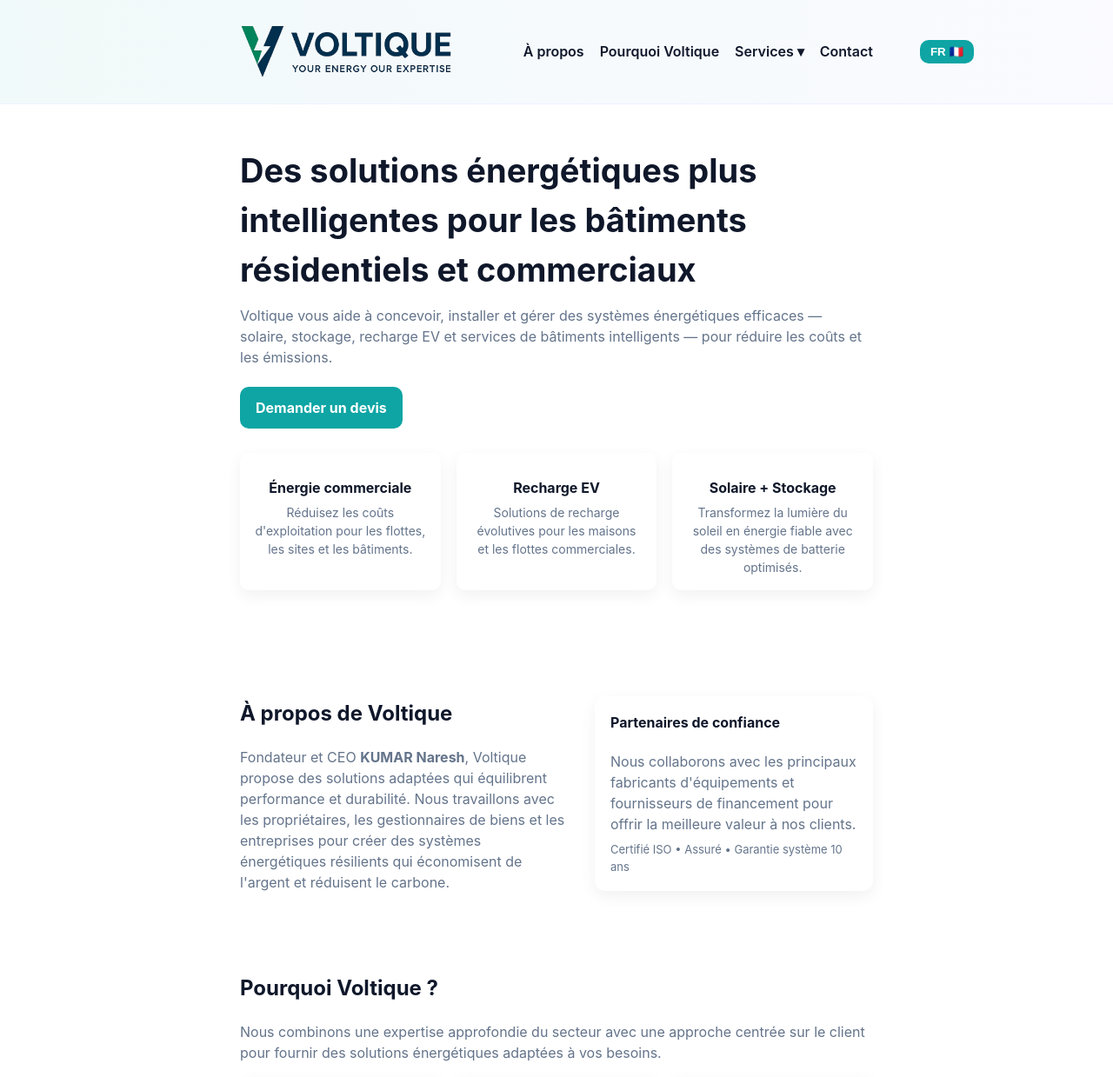
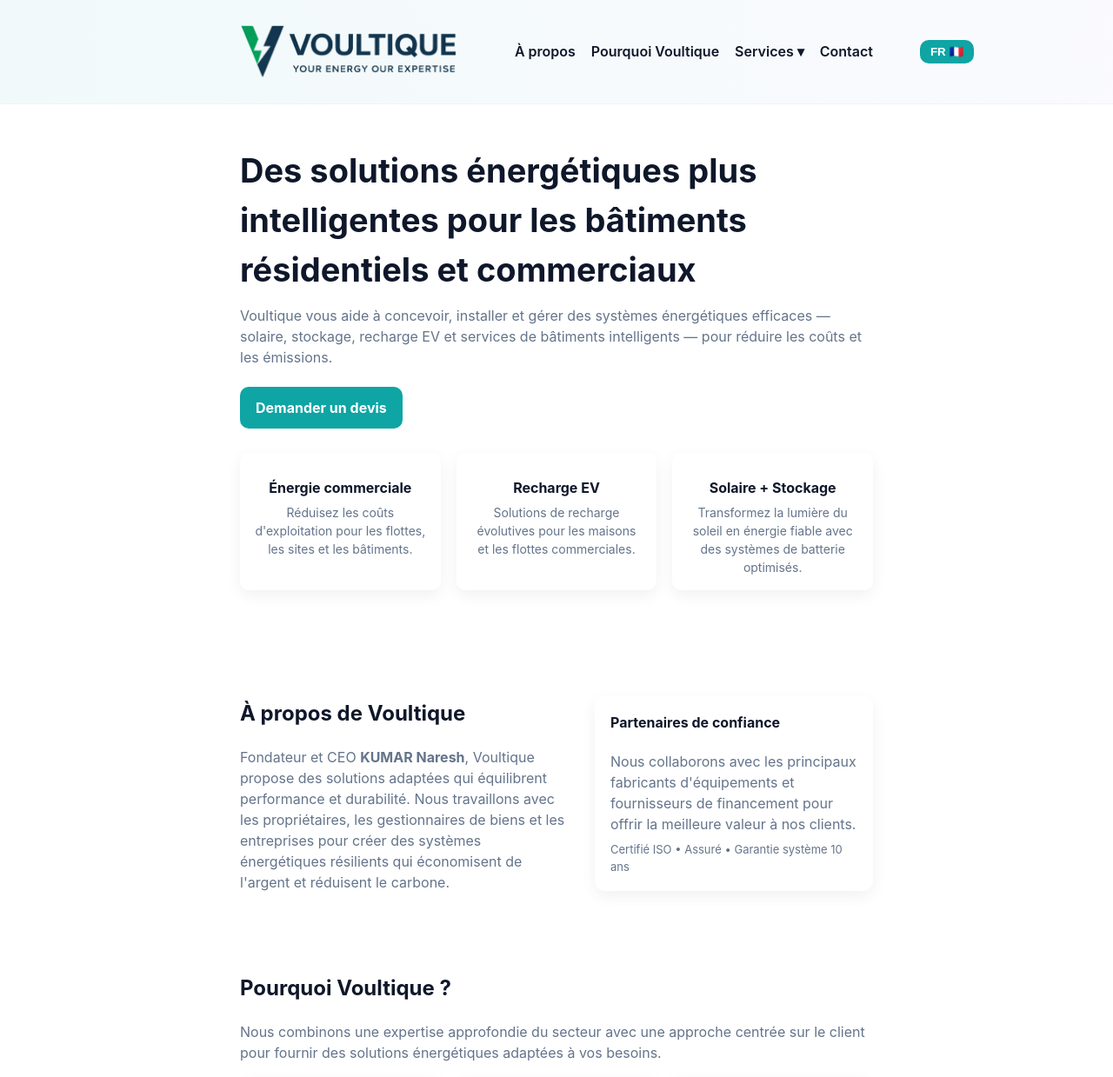
Before and after one commit to mohammad-noori-dev/voltique, a Django app: page / in a window 1280 px wide. Shown: the top 1239 px of the page at 87% size. Run offline with Django 5.2, Linux system fonts and the light colour scheme; some libraries are stand-ins or nearby versions.

Commit message:
Refactor code structure for changing voltique to voultique

```diff
--- a/home/templates/home/voltique.html
+++ b/home/templates/home/voltique.html
@@ -6,10 +6,10 @@
   <head>
     <meta charset="utf-8" />
     <meta name="viewport" content="width=device-width, initial-scale=1" />
-    <title data-key="title">Voltique — Your Energy. Our Expertise.</title>
+    <title data-key="title">Voultique — Your Energy. Our Expertise.</title>
     <meta
       name="description"
-      content="Voltique provides expert energy solutions for homes and businesses. Your Energy. Our Expertise."
+      content="Voultique provides expert energy solutions for homes and businesses. Your Energy. Our Expertise."
     />
     <style>
       :root {
@@ -255,12 +255,12 @@
       <div class="container brand">
         <img
           class="logo"
-          src="{% static 'images/Voltique_Logo_3.png' %}"
+          src="{% static 'images/Voultique.png' %}"
           alt="Voltique Logo"
         />
         <nav style="display: flex;">
           <a href="#about" data-key="nav-about">About</a>
-          <a href="#why-voltique" data-key="nav-why">Why Voltique</a>
+          <a href="#why-voltique" data-key="nav-why">Why Voultique</a>
           <div class="nav-item dropdown">
             <a href="#services" class="nav-link" data-key="nav-services">
               Services
@@ -294,7 +294,7 @@
             Smarter energy solutions for residencials & commercial buildings
           </h1>
           <p class="lead" data-key="hero-lead">
-            Voltique helps you design, install and manage efficient energy
+            Voultique helps you design, install and manage efficient energy
             systems — solar, storage, EV charging and smart building services —
             to reduce costs and emissions.
           </p>
@@ -335,9 +335,9 @@
 
       <section id="about" class="about">
         <div style="flex: 1">
-          <h2 data-key="about-title">About Voltique</h2>
+          <h2 data-key="about-title">About Voultique</h2>
           <p style="color: var(--muted)" data-key="about-desc">
-            Founder and CEO <strong>KUMAR Naresh</strong>, Voltique delivers tailored
+            Founder and CEO <strong>KUMAR Naresh</strong>, Voultique delivers tailored
             solutions that balance performance with sustainability. We work with
             homeowners, property managers and enterprises to create resilient
             energy systems that save money and cut carbon.
@@ -366,7 +366,7 @@
       </section>
 
       <section id="why-voltique" class="why-voltique">
-        <h2 data-key="why-title">Why Voltique?</h2>
+        <h2 data-key="why-title">Why Voultique?</h2>
         <p style="color: var(--muted)" data-key="why-desc">
           We combine deep industry expertise with a customer-first approach to
           deliver energy solutions that truly meet your needs.
@@ -471,11 +471,11 @@
 
           <!-- CONTACT INFO (simple & clean) -->
         <div style="min-width:220px;color:var(--muted)">
-          <h4 style="margin-top:8px">Direct contact</h4>
+          <h4 style="margin-top:8px" data-key="direct-contact">Direct contact</h4>
           <p style="margin:6px 0">
-            📧 info@voltique.fr
+            📧 info@voultique.fr
           </p>
-          <p style="margin:6px 0;font-size:14px">
+          <p style="margin:6px 0;font-size:14px" data-key="direct-desc">
             Response within 24 hours<br>
             Residential & commercial projects
           </p>
@@ -498,7 +498,7 @@
         "
       >
         <div>
-          © <strong>Voltique</strong>
+          © <strong>Voultique</strong>
           <span style="color: var(--muted)" data-key="footer-text"
             >• Your Energy. Our Expertise.</span
           >
--- a/static/js/lang.js
+++ b/static/js/lang.js
@@ -1,8 +1,8 @@
 const translations = {
   fr: {
-    title: "Voltique — Votre énergie. Notre expertise.",
+    title: "Voultique — Votre énergie. Notre expertise.",
     "nav-about": "À propos",
-    "nav-why": "Pourquoi Voltique",
+    "nav-why": "Pourquoi Voultique",
     "nav-services": "Services ▾",
     "dropdown-lighting":"Éclairage",
     "dropdown-renewable":"Renouvelable",
@@ -10,7 +10,7 @@ const translations = {
     "hero-title":
       "Des solutions énergétiques plus intelligentes pour les bâtiments résidentiels et commerciaux",
     "hero-lead":
-      "Voltique vous aide à concevoir, installer et gérer des systèmes énergétiques efficaces — solaire, stockage, recharge EV et services de bâtiments intelligents — pour réduire les coûts et les émissions.",
+      "Voultique vous aide à concevoir, installer et gérer des systèmes énergétiques efficaces — solaire, stockage, recharge EV et services de bâtiments intelligents — pour réduire les coûts et les émissions.",
     // "hero-cta": "Obtenez une consultation gratuite",
     "feature1-title": "Énergie commerciale",
     "feature1-desc":
@@ -21,14 +21,14 @@ const translations = {
     "feature3-title": "Solaire + Stockage",
     "feature3-desc":
       "Transformez la lumière du soleil en énergie fiable avec des systèmes de batterie optimisés.",
-    "about-title": "À propos de Voltique",
+    "about-title": "À propos de Voultique",
     "about-desc":
-      "Fondateur et CEO <strong>KUMAR Naresh</strong>, Voltique propose des solutions adaptées qui équilibrent performance et durabilité. Nous travaillons avec les propriétaires, les gestionnaires de biens et les entreprises pour créer des systèmes énergétiques résilients qui économisent de l'argent et réduisent le carbone.",
+      "Fondateur et CEO <strong>KUMAR Naresh</strong>, Voultique propose des solutions adaptées qui équilibrent performance et durabilité. Nous travaillons avec les propriétaires, les gestionnaires de biens et les entreprises pour créer des systèmes énergétiques résilients qui économisent de l'argent et réduisent le carbone.",
     "partners-title": "Partenaires de confiance",
     "partners-desc":
       "Nous collaborons avec les principaux fabricants d'équipements et fournisseurs de financement pour offrir la meilleure valeur à nos clients.",
     "partners-extra": "Certifié ISO • Assuré • Garantie système 10 ans",
-    "why-title": "Pourquoi Voltique ?",
+    "why-title": "Pourquoi Voultique ?",
     "why-desc":
       "Nous combinons une expertise approfondie du secteur avec une approche centrée sur le client pour fournir des solutions énergétiques adaptées à vos besoins.",
     "why-cta": "Demander un devis",
@@ -57,6 +57,8 @@ const translations = {
       "Vous voulez parler ? Envoyez-nous un message et nos experts en énergie vous contacteront.",
     "contact-cta": "Envoyer le message",
     "contact-email": "Ou envoyez-nous un email",
+    "direct-contact": "Contact direct",
+    "direct-desc" : "Réponse sous 24 heures <br> Projets résidentiels et commerciaux",
     "footer-text": "• Votre énergie. Notre expertise.",
     "footer-year": "Fait avec soin — 2025",
     "full-name": "Nom complet",
@@ -64,16 +66,16 @@ const translations = {
     "message": "Votre Message",
   },
   en: {
-    title: "Voltique — Your Energy. Our Expertise.",
+    title: "Voultique — Your Energy. Our Expertise.",
     "nav-about": "About",
-    "nav-why": "Why Voltique",
+    "nav-why": "Why Voultique",
     "nav-services": "Services ▾",
     "dropdown-lighting":"Lighting",
     "dropdown-renewable":"Renewable",
     "nav-contact": "Contact",
     "hero-title": "Smarter energy solutions for residencials & commercial buildings",
     "hero-lead":
-      "Voltique helps you design, install and manage efficient energy systems — solar, storage, EV charging and smart building services — to reduce costs and emissions.",
+      "Voultique helps you design, install and manage efficient energy systems — solar, storage, EV charging and smart building services — to reduce costs and emissions.",
     // "hero-cta": "Get a free consultation",
     "feature1-title": "Commercial Energy",
     "feature1-desc":
@@ -84,14 +86,14 @@ const translations = {
     "feature3-title": "Solar + Storage",
     "feature3-desc":
       "Turn sunlight into reliable power with optimized battery systems.",
-    "about-title": "About Voltique",
+    "about-title": "About Voultique",
     "about-desc":
-      "Founder and CEO <strong>KUMAR Naresh</strong>, Voltique delivers tailored solutions that balance performance with sustainability. We work with homeowners, property managers and enterprises to create resilient energy systems that save money and cut carbon.",
+      "Founder and CEO <strong>KUMAR Naresh</strong>, Voultique delivers tailored solutions that balance performance with sustainability. We work with homeowners, property managers and enterprises to create resilient energy systems that save money and cut carbon.",
     "partners-title": "Trusted partners",
     "partners-desc":
       "We partner with leading equipment manufacturers and financing providers to bring the best value to our customers.",
     "partners-extra": "ISO certified • Insured • 10-year system warranty",
-    "why-title": "Why Voltique?",
+    "why-title": "Why Voultique?",
     "why-desc":
       "We combine deep industry expertise with a customer-first approach to deliver energy solutions that truly meet your needs.",
     "why-cta": "Request a quote",
@@ -120,6 +122,8 @@ const translations = {
       "Want to talk? Send us a message and our energy experts will reach out.",
     "contact-cta": "Send message",
     "contact-email": "Or email us",
+    "direct-contact": "Direct contact",
+    "direct-desc" : "Response within 24 hours <br> Residential & commercial projects",
     "footer-text": "• Your Energy. Our Expertise.",
     "footer-year": "Made with care — 2025",
     "full-name": "Full name",
```
Also changed, not shown: static/images/voultique.png (added).
